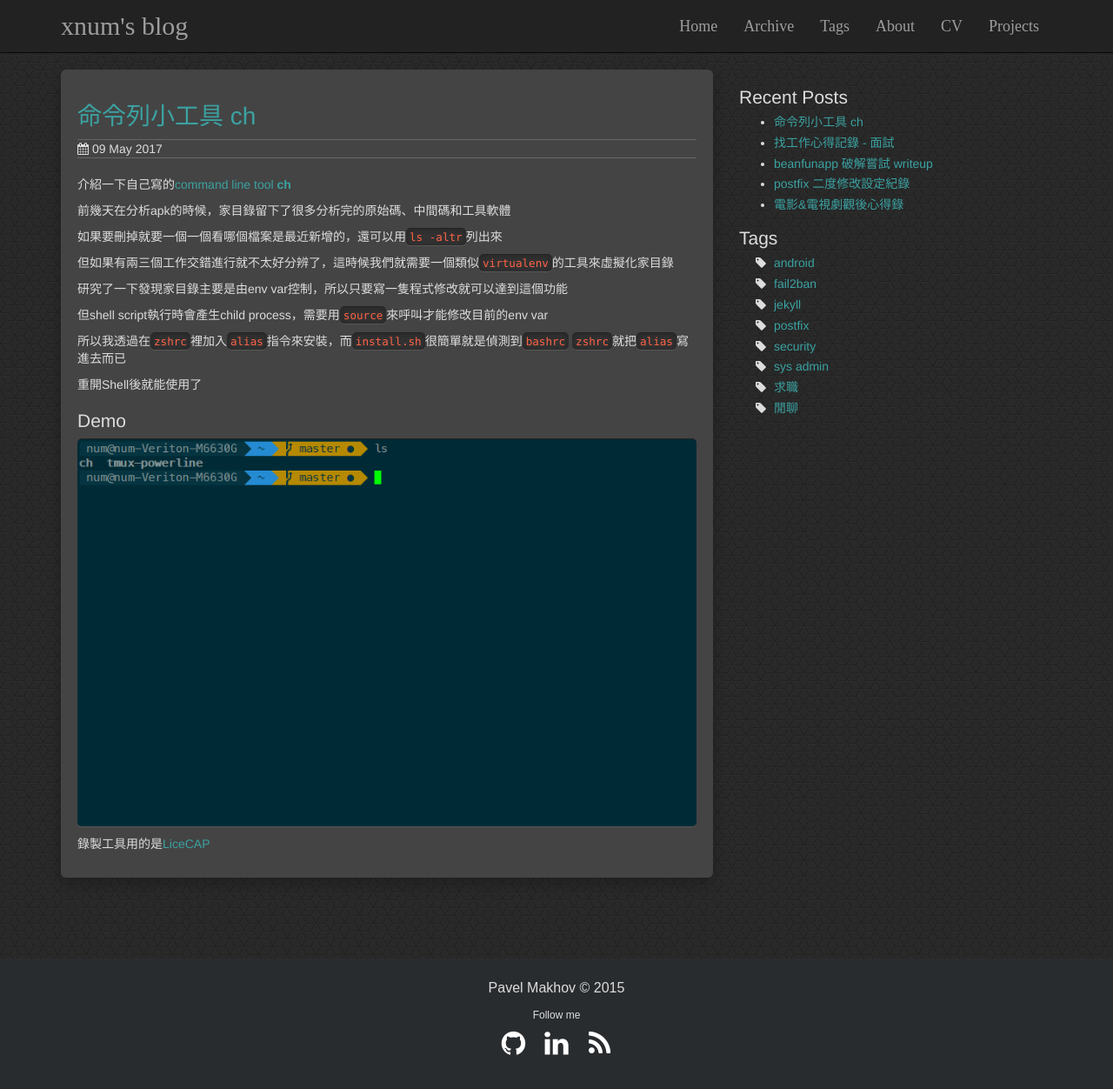
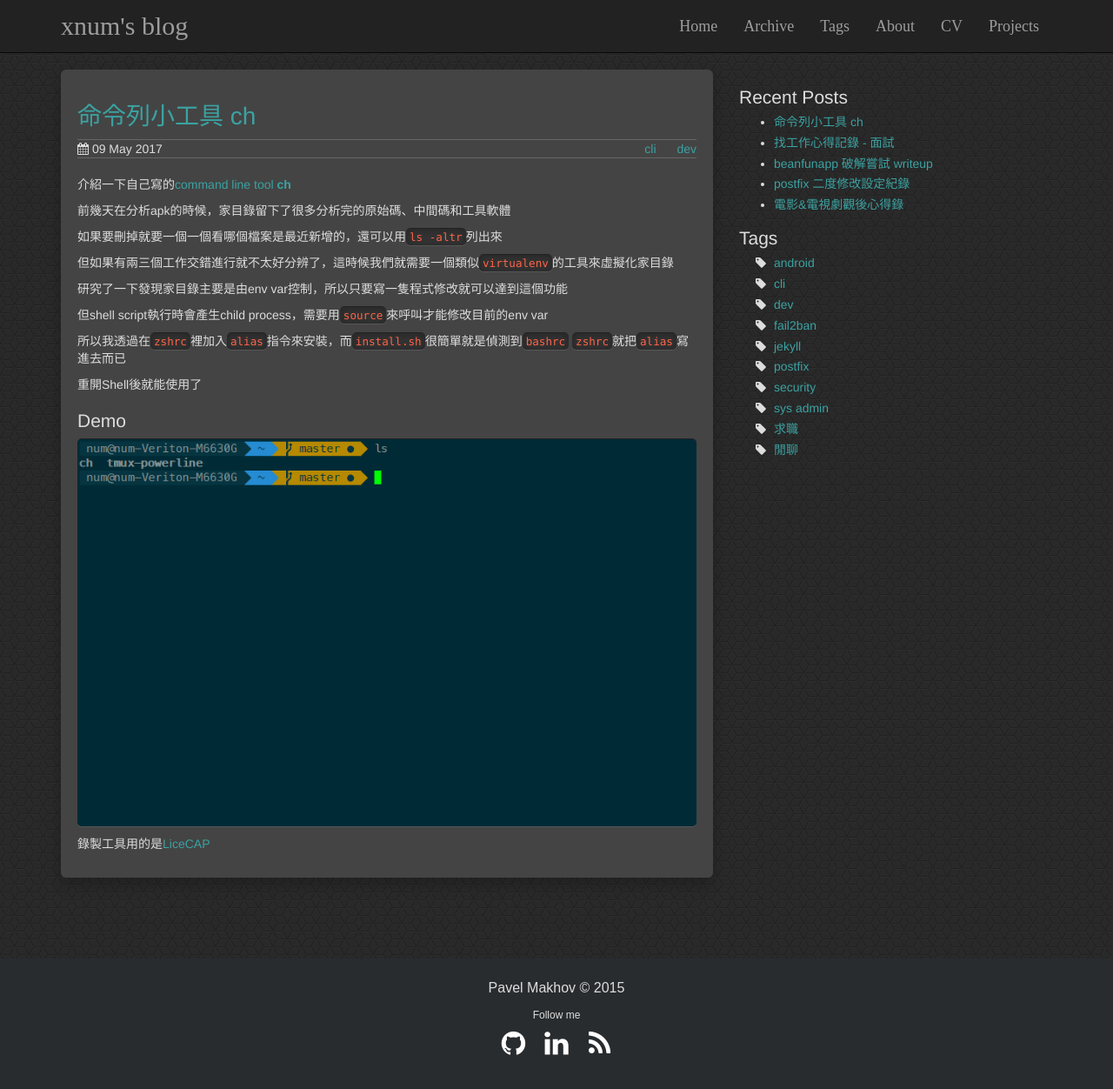
Before and after one commit to xnum/xnum.github.io, a Jekyll site: the page built from _posts/2017-05-09-命令列小工具-ch.md, in a window 1280 px wide and 1279 px high. Shown: the top 1252 px of the window at 87% size. Built offline with Jekyll 4.4.1, drawn with Linux system fonts in a browser that asks for light colours; nearby versions of some CDN libraries; library files that are not in the unit come from our copies.

Commit message:
add tags for post

```diff
--- a/_posts/2017-05-09-命令列小工具-ch.md
+++ b/_posts/2017-05-09-命令列小工具-ch.md
@@ -1,6 +1,7 @@
 ---
 layout: post
 title: 命令列小工具 ch
+tags: cli dev
 ---
 
 介紹一下自己寫的[command line tool __ch__](https://github.com/xnum/ch)
```
